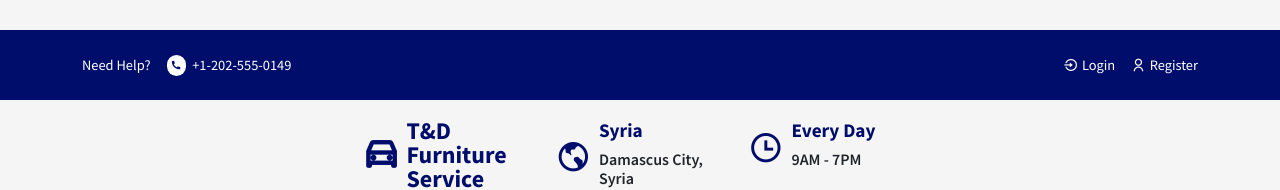
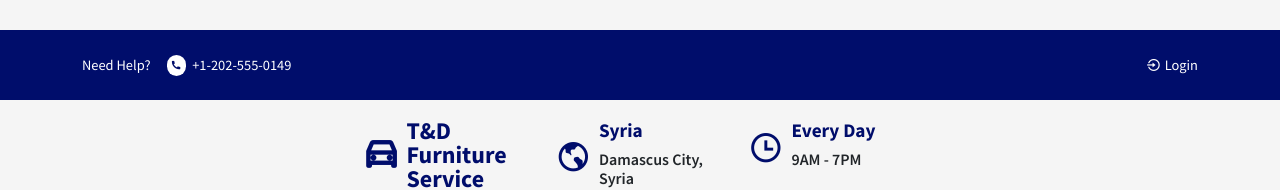
Before and after one commit to amiraBaroudi/frontendT-D, a React (Create React App) app: page /home in a window 1280 px wide. Shown: the top 190 px of the page. Built offline with nearby package versions, Linux system fonts and the light colour scheme.

Commit message:
userheader edit style1

```diff
--- a/src/components/UserHeader/index.jsx
+++ b/src/components/UserHeader/index.jsx
@@ -48,9 +48,6 @@ const Header = () => {
                   <i class="ri-login-circle-line"></i> Login
                 </Link>
 
-                <Link to="#" className=" d-flex align-items-center gap-1">
-                  <i class="ri-user-line"></i> Register
-                </Link>
               </div>
             </Col>
           </Row>
```
